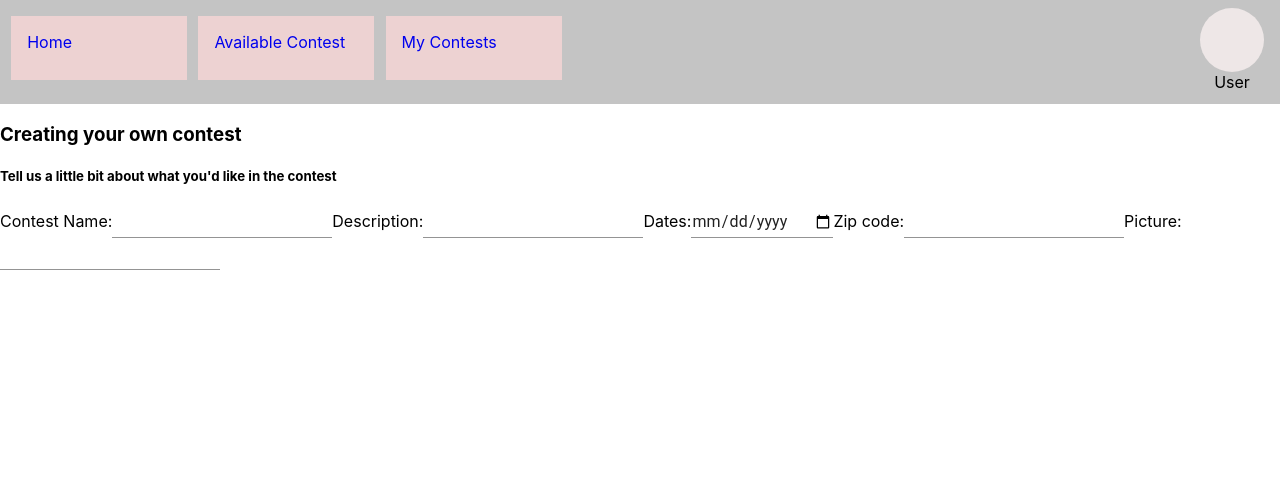
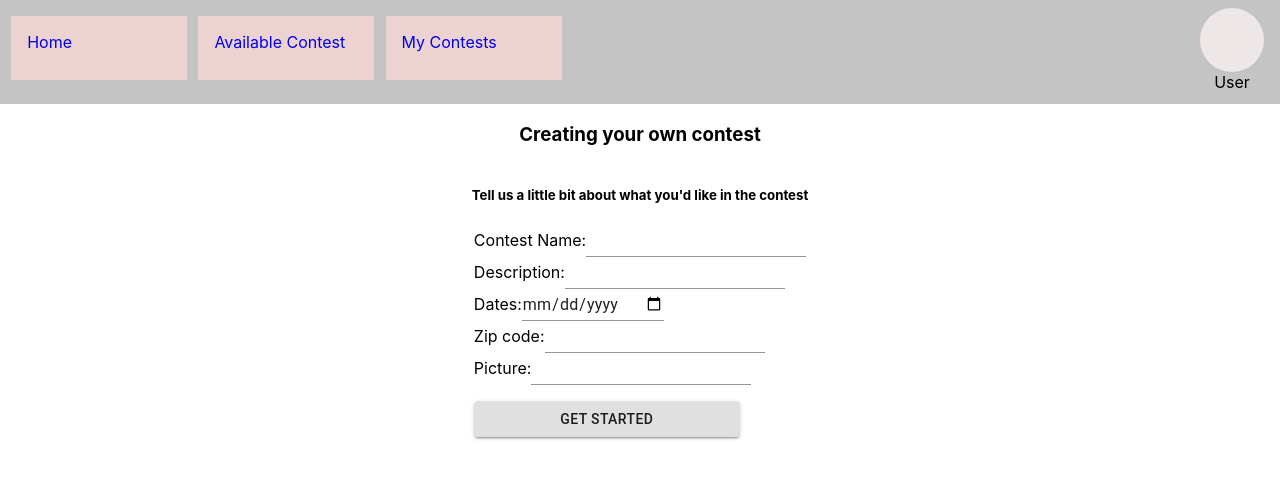
Before and after one commit to GA-hackathon/friendly-competition, a React (Create React App) app in the folder client/: page /create-contest in a window 1280 px wide. Shown: the top 478 px of the page. Built offline with nearby package versions, Linux system fonts and the light colour scheme.

Commit message:
started create contest form

```diff
--- a/client/src/screens/main/ContestForm/ContestForm.css
+++ b/client/src/screens/main/ContestForm/ContestForm.css
@@ -0,0 +1,16 @@
+div.contest-form{
+    display: flex;
+    flex-direction: column;
+    align-items: flex-start;
+    align-items: center;
+}
+
+form.input-group{
+    display: flex;
+    flex-direction: column;
+}
+
+button.form-btn{
+    max-width: 80%;
+    margin-top: 1rem;
+}
--- a/client/src/screens/main/ContestForm/ContestForm.jsx
+++ b/client/src/screens/main/ContestForm/ContestForm.jsx
@@ -1,14 +1,17 @@
 import React, { Fragment } from 'react'
 import Input from "@material-ui/core/Input";
 import Navbar from './../Navbar/Navbar.jsx';
+import Button from '@material-ui/core/Button';
+import './ContestForm.css';
 
 function ContestForm() {
     return (
         <>
           <Navbar />
+          <div className='contest-form'>
           <h3>Creating your own contest</h3>
           <h5>Tell us a little bit about what you'd like in the contest</h5>
-          <form>
+          <form className='input-group'>
               <label>
                   Contest Name:
                   <Input type='text' name='contest_name' />
@@ -29,7 +32,9 @@ function ContestForm() {
                   Picture:
                   <Input type='text' name='picture' />
               </label>
+              <Button variant='contained' className='form-btn' type='submit'>Get Started</Button>
           </form>
+          </div>
         </>
     )
 }
```
Also changed, not shown: 1 other file (tests, documents, lock files or other folders).
